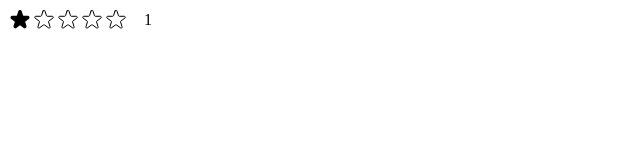
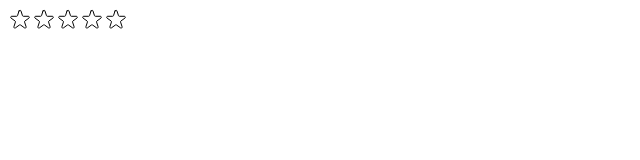
Before and after one commit to bezerrarodrigo/popcorn, a React (Create React App) app: page / in a window 1280 px wide. Shown: the top 160 px of the page, without its empty margins (0-640 px from the left). Built offline with nearby package versions, Linux system fonts and the light colour scheme.

Commit message:
feat: handling star rating events

```diff
--- a/src/components/StarRating.js
+++ b/src/components/StarRating.js
@@ -20,21 +20,35 @@ const textStyle = {
 export const StarRating = ({maxRating = 5}) => {
 
   //states
-  const [rating, setRating] = useState(1);
+  const [rating, setRating] = useState(0);
+  const [tempRating, setTempRating] = useState(0);
 
   //functions
   function handleSetRating(rating) {
     setRating(rating);
   }
 
+  function handleMouseIn(index) {
+    setTempRating(index + 1);
+  }
+
+  function handleMouseOut() {
+    setTempRating(0);
+  }
+
+
   return (
     <div style={containerStyle}>
       <div style={starContainerStyle}>
         {Array.from({length: maxRating}, (_, i) => {
-          return <Start key={i} onRate={() => handleSetRating(i + 1)} full={rating >= i + 1}/>;
+          return <Start key={i}
+                        full={tempRating ? tempRating >= i + 1 : rating >= i + 1}
+                        onRate={() => handleSetRating(i + 1)}
+                        onHoverIn={() => handleMouseIn(i)}
+                        onHoverOut={() => handleMouseOut()}/>;
         })}
       </div>
-      <p style={textStyle}>{rating || ''}</p>
+      <p style={textStyle}>{tempRating || rating || ''}</p>
     </div>
   );
 };
--- a/src/components/Start.js
+++ b/src/components/Start.js
@@ -5,9 +5,12 @@ const fullStarStyle = {
   cursor: 'pointer'
 };
 
-export const Start = ({onRate, full}) => {
+export const Start = ({onRate, full, onHoverIn, onHoverOut}) => {
   return (
-    <span role="button" style={fullStarStyle} onClick={onRate}>
+    <span role="button" style={fullStarStyle}
+          onClick={onRate}
+          onMouseEnter={onHoverIn}
+          onMouseLeave={onHoverOut}>
       {full ? <svg
         xmlns="http://www.w3.org/2000/svg"
         viewBox="0 0 20 20"
```
